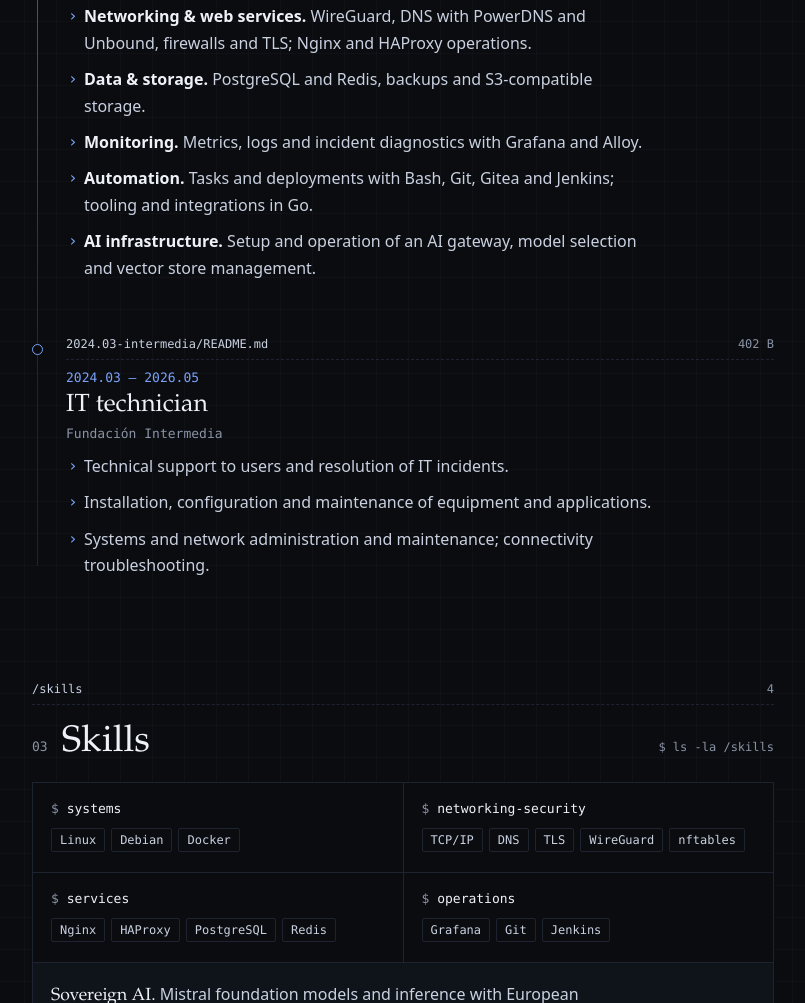
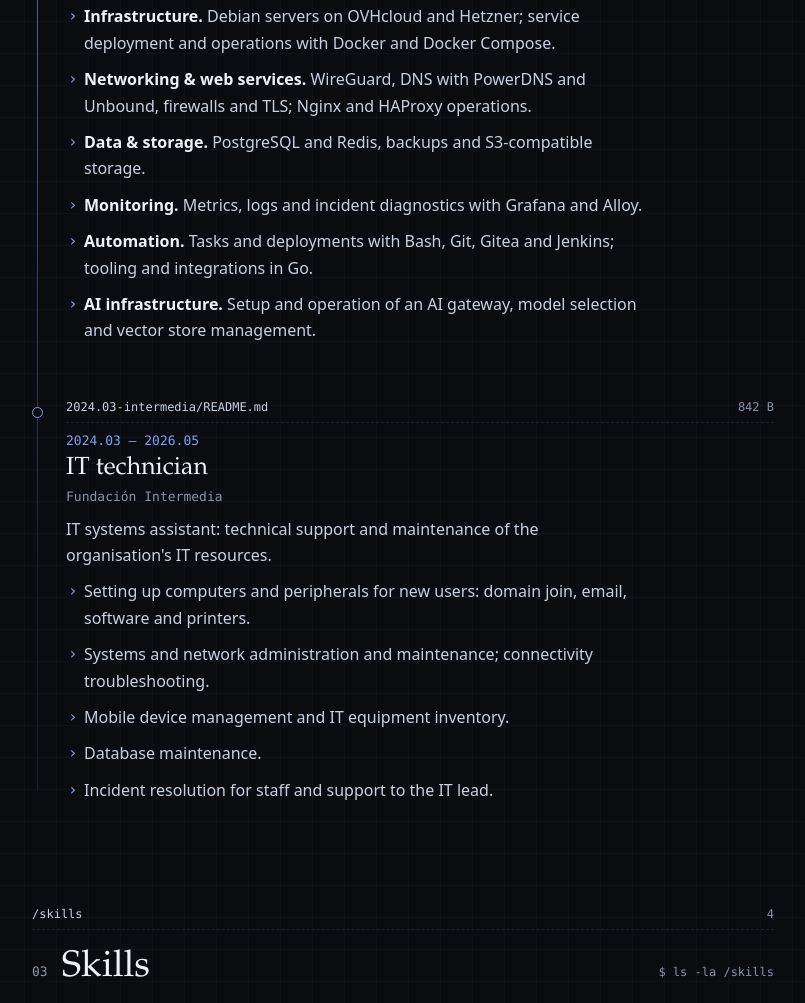
Before and after one commit to PaAmbTomaca/homepage, a plain HTML site: page index.html in a window 1280 px wide. Shown: the part 1195-2198 px from the top of the page, without its empty margins (456-1261 px from the left). Drawn offline with Linux system fonts and the light colour scheme.

Commit message:
Use the same description for both Fundación Intermedia periods

```diff
--- a/index.html
+++ b/index.html
@@ -395,13 +395,14 @@ img { max-width: 100%; }
 
         <article class="job job--now file" id="job-2026-intermedia" aria-labelledby="t-job1"
                  data-es-path="~/experiencia/2026.11-intermedia" data-en-path="~/experience/2026.11-intermedia" data-cmd="cat README.md">
-          <div class="file__head" aria-hidden="true"><b>2026.11-intermedia/README.md</b><span>688 B</span></div>
+          <div class="file__head" aria-hidden="true"><b>2026.11-intermedia/README.md</b><span>842 B</span></div>
           <p class="job__dates">2026.11 — <span data-es="ahora" data-en="now">ahora</span></p>
           <h3 class="job__role" id="t-job1" data-es="Técnico informático" data-en="IT technician">Técnico informático</h3>
           <p class="job__org">Fundación Intermedia</p>
           <p class="job__intro" data-es="Auxiliar de sistemas informáticos: soporte técnico y mantenimiento de los recursos informáticos de la entidad." data-en="IT systems assistant: technical support and maintenance of the organisation's IT resources.">Auxiliar de sistemas informáticos: soporte técnico y mantenimiento de los recursos informáticos de la entidad.</p>
           <ul class="job__list">
             <li data-es="Preparación de equipos y periféricos para nuevos usuarios: alta en el dominio, correo, software e impresoras." data-en="Setting up computers and peripherals for new users: domain join, email, software and printers.">Preparación de equipos y periféricos para nuevos usuarios: alta en el dominio, correo, software e impresoras.</li>
+            <li data-es="Administración y mantenimiento de sistemas y redes; diagnóstico de problemas de conectividad." data-en="Systems and network administration and maintenance; connectivity troubleshooting.">Administración y mantenimiento de sistemas y redes; diagnóstico de problemas de conectividad.</li>
             <li data-es="Administración de dispositivos móviles y gestión del inventario de material informático." data-en="Mobile device management and IT equipment inventory.">Administración de dispositivos móviles y gestión del inventario de material informático.</li>
             <li data-es="Mantenimiento de bases de datos." data-en="Database maintenance.">Mantenimiento de bases de datos.</li>
             <li data-es="Resolución de incidencias del personal y apoyo al responsable del área." data-en="Incident resolution for staff and support to the IT lead.">Resolución de incidencias del personal y apoyo al responsable del área.</li>
@@ -427,14 +428,17 @@ img { max-width: 100%; }
 
         <article class="job file" id="job-2024-intermedia" aria-labelledby="t-job3"
                  data-es-path="~/experiencia/2024.03-intermedia" data-en-path="~/experience/2024.03-intermedia" data-cmd="cat README.md">
-          <div class="file__head" aria-hidden="true"><b>2024.03-intermedia/README.md</b><span>402 B</span></div>
+          <div class="file__head" aria-hidden="true"><b>2024.03-intermedia/README.md</b><span>842 B</span></div>
           <p class="job__dates">2024.03 — 2026.05</p>
           <h3 class="job__role" id="t-job3" data-es="Técnico informático" data-en="IT technician">Técnico informático</h3>
           <p class="job__org">Fundación Intermedia</p>
+          <p class="job__intro" data-es="Auxiliar de sistemas informáticos: soporte técnico y mantenimiento de los recursos informáticos de la entidad." data-en="IT systems assistant: technical support and maintenance of the organisation's IT resources.">Auxiliar de sistemas informáticos: soporte técnico y mantenimiento de los recursos informáticos de la entidad.</p>
           <ul class="job__list">
-            <li data-es="Soporte técnico a usuarios y resolución de incidencias informáticas." data-en="Technical support to users and resolution of IT incidents.">Soporte técnico a usuarios y resolución de incidencias informáticas.</li>
-            <li data-es="Instalación, configuración y mantenimiento de equipos y aplicaciones." data-en="Installation, configuration and maintenance of equipment and applications.">Instalación, configuración y mantenimiento de equipos y aplicaciones.</li>
+            <li data-es="Preparación de equipos y periféricos para nuevos usuarios: alta en el dominio, correo, software e impresoras." data-en="Setting up computers and peripherals for new users: domain join, email, software and printers.">Preparación de equipos y periféricos para nuevos usuarios: alta en el dominio, correo, software e impresoras.</li>
             <li data-es="Administración y mantenimiento de sistemas y redes; diagnóstico de problemas de conectividad." data-en="Systems and network administration and maintenance; connectivity troubleshooting.">Administración y mantenimiento de sistemas y redes; diagnóstico de problemas de conectividad.</li>
+            <li data-es="Administración de dispositivos móviles y gestión del inventario de material informático." data-en="Mobile device management and IT equipment inventory.">Administración de dispositivos móviles y gestión del inventario de material informático.</li>
+            <li data-es="Mantenimiento de bases de datos." data-en="Database maintenance.">Mantenimiento de bases de datos.</li>
+            <li data-es="Resolución de incidencias del personal y apoyo al responsable del área." data-en="Incident resolution for staff and support to the IT lead.">Resolución de incidencias del personal y apoyo al responsable del área.</li>
           </ul>
         </article>
 
```
